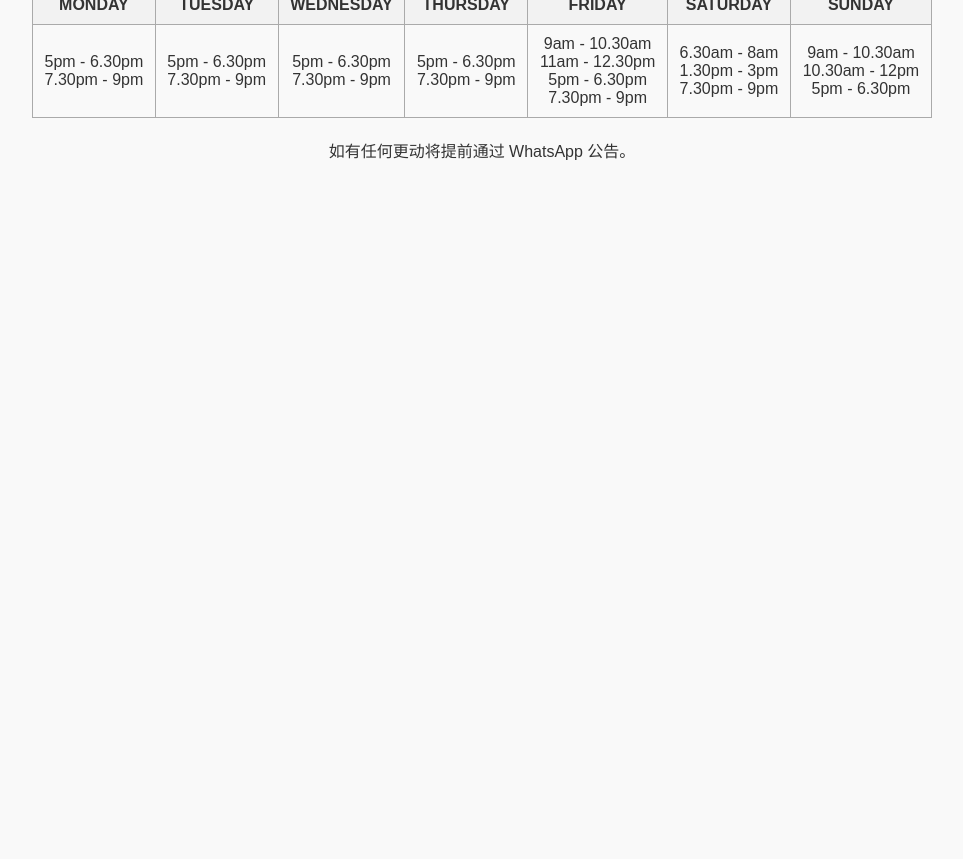
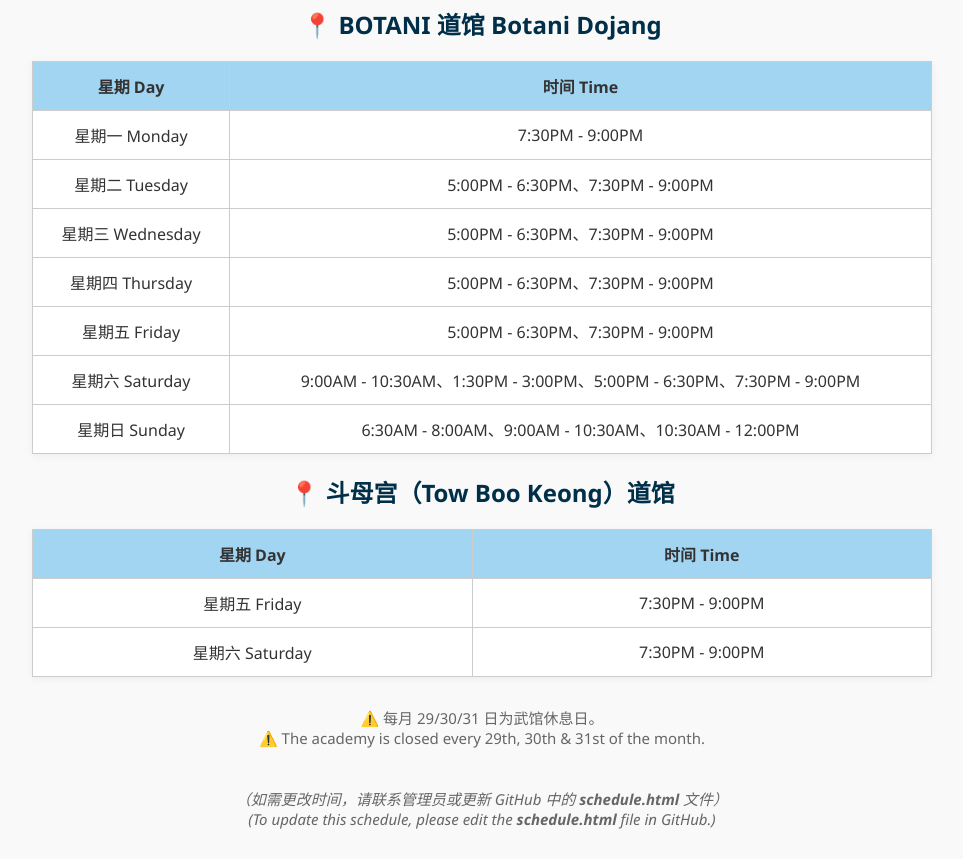
Before and after one commit to tungcheehao/dynasty-taekwondo-academy, a plain HTML site: page schedule.html in a window 1280 px wide. Shown: the part 146-1005 px from the top of the page, without its empty margins (158-1121 px from the left). Before the commit the page ends 800 px from the top, so only its background shows below. Drawn offline with Linux system fonts and the light colour scheme.

Commit message:
Update schedule.html

```diff
--- a/schedule.html
+++ b/schedule.html
@@ -5,48 +5,64 @@
   <title>课程时间表 - Dynasty Taekwondo</title>
   <link rel="stylesheet" href="style.css">
   <style>
-    body { font-family: Arial, sans-serif; text-align: center; padding: 20px; }
-    table { border-collapse: collapse; width: 100%; max-width: 900px; margin: 0 auto; }
-    th, td { border: 1px solid #aaa; padding: 10px; }
-    th { background-color: #f2f2f2; }
-    h1 { margin-bottom: 20px; }
+    body { font-family: 'Segoe UI', sans-serif; padding: 20px; background-color: #f9f9f9; color: #333; }
+    h1, h2 { text-align: center; color: #003049; }
+    table {
+      border-collapse: collapse;
+      width: 100%;
+      max-width: 900px;
+      margin: 20px auto;
+      background-color: #fff;
+      box-shadow: 0 2px 8px rgba(0,0,0,0.05);
+    }
+    th, td {
+      border: 1px solid #ccc;
+      padding: 12px;
+      text-align: center;
+    }
+    th {
+      background-color: #a2d5f2;
+    }
+    .note {
+      max-width: 900px;
+      margin: 0 auto;
+      padding: 10px;
+      font-size: 15px;
+      text-align: center;
+      color: #666;
+    }
   </style>
 </head>
 <body>
-  <h1>BOTANI TAEKWONDO 课程时间表</h1>
+  <h1>🕒 课程时间表<br>Class Timetable</h1>
+
+  <h2>📍 BOTANI 道馆 Botani Dojang</h2>
   <table>
-    <tr>
-      <th>星期一<br>MONDAY</th>
-      <th>星期二<br>TUESDAY</th>
-      <th>星期三<br>WEDNESDAY</th>
-      <th>星期四<br>THURSDAY</th>
-      <th>星期五<br>FRIDAY</th>
-      <th>星期六<br>SATURDAY</th>
-      <th>星期日<br>SUNDAY</th>
-    </tr>
-    <tr>
-      <td>5pm - 6.30pm<br>7.30pm - 9pm</td>
-      <td>5pm - 6.30pm<br>7.30pm - 9pm</td>
-      <td>5pm - 6.30pm<br>7.30pm - 9pm</td>
-      <td>5pm - 6.30pm<br>7.30pm - 9pm</td>
-      <td>
-        9am - 10.30am<br>
-        11am - 12.30pm<br>
-        5pm - 6.30pm<br>
-        7.30pm - 9pm
-      </td>
-      <td>
-        6.30am - 8am<br>
-        1.30pm - 3pm<br>
-        7.30pm - 9pm
-      </td>
-      <td>
-        9am - 10.30am<br>
-        10.30am - 12pm<br>
-        5pm - 6.30pm
-      </td>
-    </tr>
+    <tr><th>星期 Day</th><th>时间 Time</th></tr>
+    <tr><td>星期一 Monday</td><td>7:30PM - 9:00PM</td></tr>
+    <tr><td>星期二 Tuesday</td><td>5:00PM - 6:30PM、7:30PM - 9:00PM</td></tr>
+    <tr><td>星期三 Wednesday</td><td>5:00PM - 6:30PM、7:30PM - 9:00PM</td></tr>
+    <tr><td>星期四 Thursday</td><td>5:00PM - 6:30PM、7:30PM - 9:00PM</td></tr>
+    <tr><td>星期五 Friday</td><td>5:00PM - 6:30PM、7:30PM - 9:00PM</td></tr>
+    <tr><td>星期六 Saturday</td><td>9:00AM - 10:30AM、1:30PM - 3:00PM、5:00PM - 6:30PM、7:30PM - 9:00PM</td></tr>
+    <tr><td>星期日 Sunday</td><td>6:30AM - 8:00AM、9:00AM - 10:30AM、10:30AM - 12:00PM</td></tr>
   </table>
-  <p style="margin-top: 20px;">如有任何更动将提前通过 WhatsApp 公告。</p>
+
+  <h2>📍 斗母宫（Tow Boo Keong）道馆</h2>
+  <table>
+    <tr><th>星期 Day</th><th>时间 Time</th></tr>
+    <tr><td>星期五 Friday</td><td>7:30PM - 9:00PM</td></tr>
+    <tr><td>星期六 Saturday</td><td>7:30PM - 9:00PM</td></tr>
+  </table>
+
+  <div class="note">
+    ⚠️ 每月 29/30/31 日为武馆休息日。<br>
+    ⚠️ The academy is closed every 29th, 30th & 31st of the month.
+  </div>
+
+  <div class="note" style="margin-top: 20px; font-style: italic;">
+    （如需更改时间，请联系管理员或更新 GitHub 中的 <strong>schedule.html</strong> 文件）<br>
+    (To update this schedule, please edit the <strong>schedule.html</strong> file in GitHub.)
+  </div>
 </body>
 </html>
```
